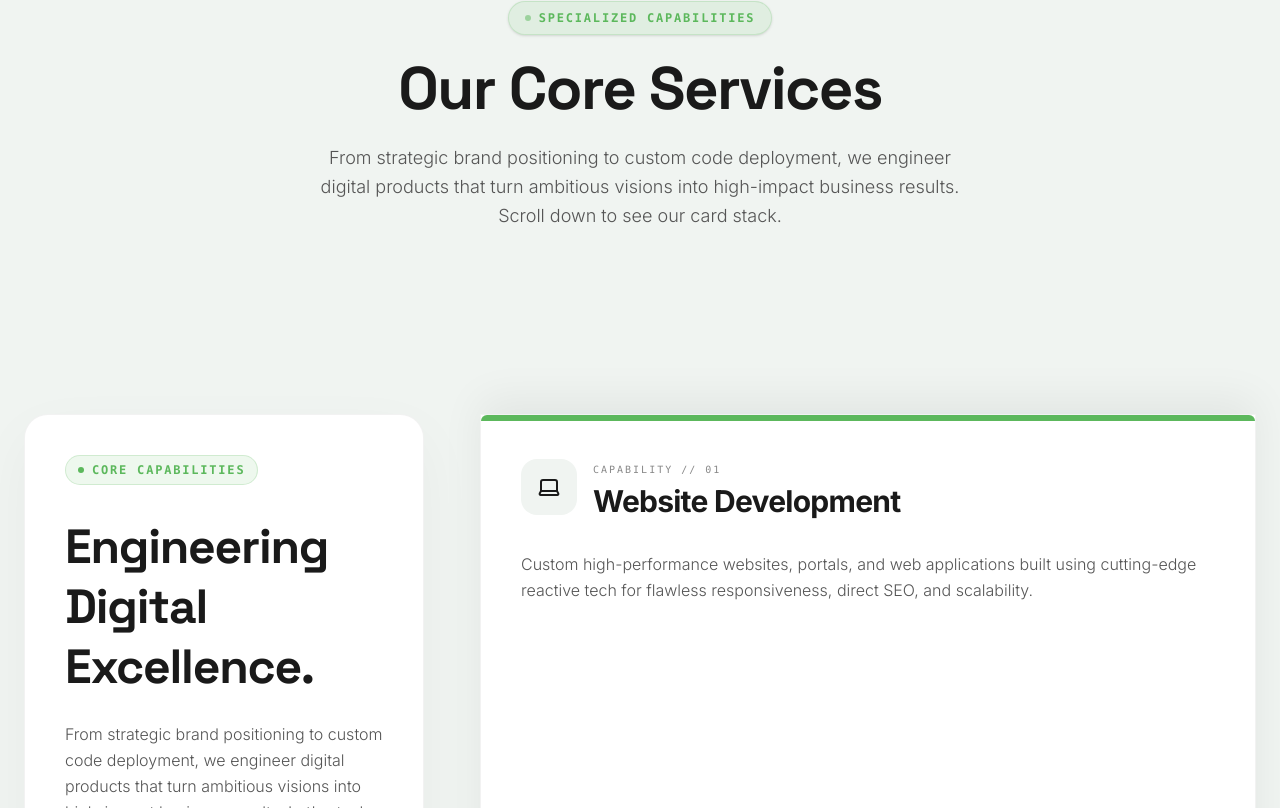
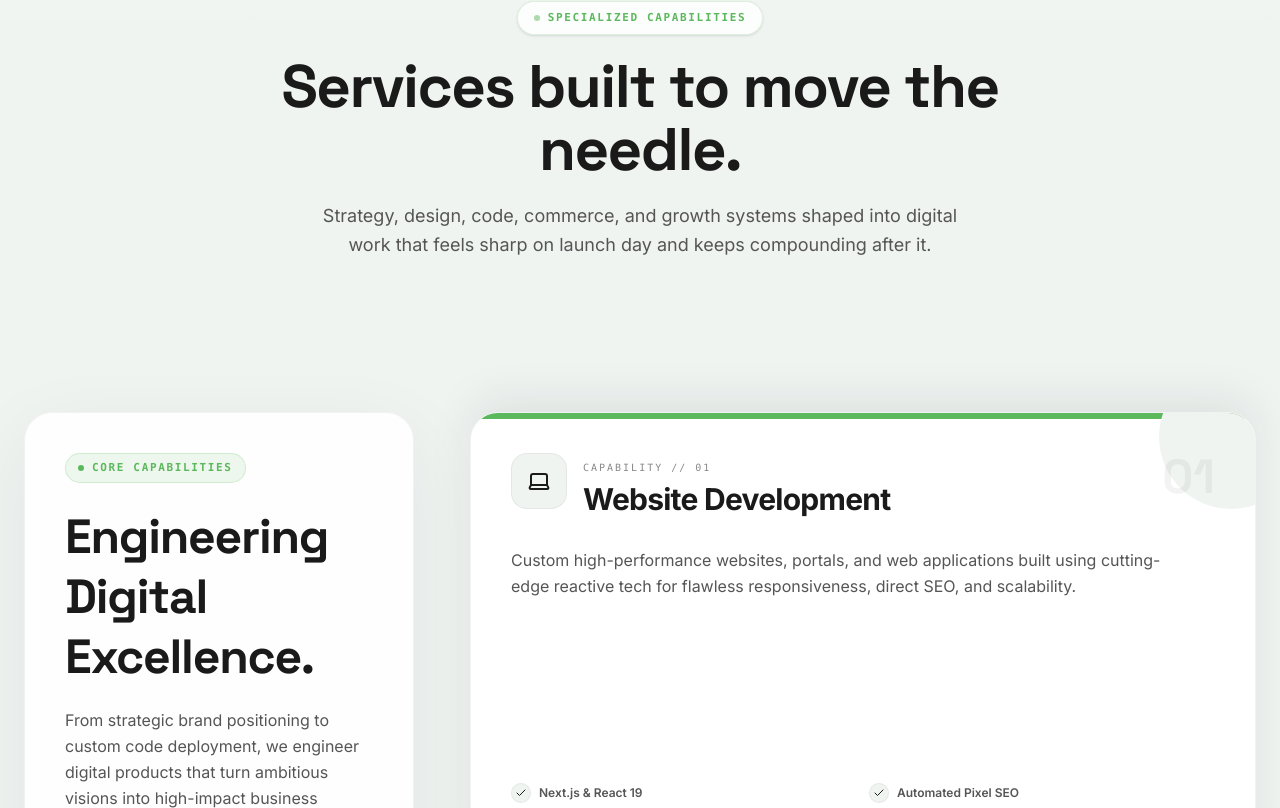
Before and after one commit to Abrafayansari/dexsol, a React (Vite) app: page / in a window 1280 px wide. Shown: the part 1972-2780 px from the top of the page. Built offline with nearby package versions, Linux system fonts and the light colour scheme.

Commit message:
service cards changed

```diff
--- a/src/components/ServiceStack.tsx
+++ b/src/components/ServiceStack.tsx
@@ -88,28 +88,40 @@ export default function ServiceStack() {
     if (!sectionRef.current || cards.length === 0) return;
 
     let ctx = gsap.context(() => {
-      // Set initial positions: all cards except first start below the viewport
-      gsap.set(cards.slice(1), { y: () => window.innerHeight });
+      const mm = gsap.matchMedia();
+
+      mm.add("(min-width: 768px)", () => {
+        gsap.set(cards.slice(1), { y: () => Math.min(window.innerHeight * 0.72, 620) });
 
         const tl = gsap.timeline({
           scrollTrigger: {
             trigger: sectionRef.current,
             pin: true,
-          start: "top 15%",
-          end: `+=${cards.length * 100}%`, // Scroll distance mapped to array length
-          scrub: 1, // Smooth scrub
-          markers: false // set to true to debug
+            start: "top 12%",
+            end: `+=${cards.length * 58}%`,
+            scrub: 0.45,
+            invalidateOnRefresh: true,
+            markers: false
           }
         });
 
-      // Animate each sequential card from bottom of window to its stacked offset
         cards.forEach((card, i) => {
           if (i === 0) return;
           tl.to(card, {
-          y: i * 35, // This is the offset that forms the "stacking card" header peek
-          duration: 1,
-          ease: "none"
+            y: i * 28,
+            scale: 1 - (cards.length - i) * 0.008,
+            duration: 0.72,
+            ease: "power1.out"
           });
+        });
+
+        return () => {
+          tl.kill();
+        };
+      });
+
+      mm.add("(max-width: 767px)", () => {
+        gsap.set(cards, { clearProps: "transform" });
       });
     }, sectionRef);
 
@@ -119,86 +131,79 @@ export default function ServiceStack() {
   return (
     <div
       ref={sectionRef}
-      className="relative w-full max-w-7xl mx-auto px-6 pt-20 pb-[30vh] my-10 flex flex-col md:flex-row gap-10 md:gap-14 items-start"
+      className="relative w-full max-w-7xl mx-auto px-5 sm:px-6 pt-6 md:pt-14 pb-20 md:pb-[24vh] my-4 md:my-10 flex flex-col md:flex-row gap-8 md:gap-10 lg:gap-14 items-start"
     >
-      {/*
-        LEFT COLUMN ("Something to stay")
-        This acts as the sticky header block.
-      */}
-      <div className="w-full md:w-[350px] lg:w-[400px] shrink-0 sticky top-[15vh] bg-white border border-black/5 rounded-3xl p-8 lg:p-10 flex flex-col justify-between shadow-[0_20px_60px_rgba(0,0,0,0.04)]">
+      <div className="w-full md:w-[330px] lg:w-[390px] shrink-0 md:sticky md:top-[12vh] bg-white/90 border border-black/5 rounded-[28px] p-6 sm:p-8 lg:p-10 flex flex-col justify-between shadow-[0_24px_80px_rgba(17,24,39,0.07)] backdrop-blur">
         <div>
-          <div className="inline-flex items-center gap-2 px-3 py-1.5 rounded-full bg-brand-green/10 border border-brand-green/20 text-brand-green text-xs font-mono font-bold uppercase tracking-[0.15em] mb-8">
+          <div className="inline-flex items-center gap-2 px-3 py-1.5 rounded-full bg-brand-green/10 border border-brand-green/20 text-brand-green text-[11px] font-mono font-bold uppercase tracking-[0.15em] mb-6">
             <span className="w-1.5 h-1.5 rounded-full bg-brand-green animate-pulse" />
             <span>Core Capabilities</span>
           </div>
-          <h2 className="text-4xl lg:text-5xl font-display font-bold text-brand-dark tracking-tight leading-tight mb-6">
+          <h2 className="text-3xl sm:text-4xl lg:text-5xl font-display font-bold text-brand-dark tracking-tight leading-tight mb-5">
             Engineering Digital Excellence.
           </h2>
-          <p className="text-brand-text-light text-sm lg:text-base leading-relaxed font-light mb-8">
+          <p className="text-brand-text-light text-sm lg:text-base leading-relaxed mb-7">
             From strategic brand positioning to custom code deployment, we engineer digital products that turn ambitious visions into high-impact business results. Let's stack the odds in your favor.
           </p>
         </div>
         <a
           href="#contact"
-          className="group inline-flex items-center gap-2 self-start px-5 py-3 rounded-xl bg-brand-dark text-white hover:bg-brand-green transition-colors duration-300 text-xs font-bold uppercase tracking-wider shadow-lg"
+          className="group inline-flex items-center gap-2 self-start px-5 py-3 rounded-xl bg-brand-dark text-white hover:bg-brand-green hover:text-brand-dark transition-colors duration-300 text-xs font-bold uppercase tracking-wider shadow-lg"
         >
           <span>Work With Us</span>
           <ArrowRight className="w-4 h-4 transition-transform duration-300 group-hover:translate-x-1" />
         </a>
       </div>
 
-      {/*
-        RIGHT COLUMN (Stacking Cards)
-        They perfectly stack visually due to CSS grid-area.
-      */}
-      <div className="relative w-full flex-1 grid mt-10 md:mt-0" style={{ gridTemplateRows: '1fr' }}>
+      <div className="relative w-full flex-1 grid gap-5 md:gap-0 mt-2 md:mt-0" style={{ gridTemplateRows: '1fr' }}>
         {SERVICES_DATA.map((service, i) => (
           <div
             key={service.id}
-            ref={el => cardsRef.current[i] = el}
-            className="w-full p-8 md:p-10 shadow-[0_-15px_40px_rgba(0,0,0,0.06)] border border-black/5 flex flex-col will-change-transform bg-white"
+            ref={el => {
+              cardsRef.current[i] = el;
+            }}
+            className="relative w-full overflow-hidden rounded-[28px] p-6 sm:p-8 md:p-10 shadow-[0_18px_55px_rgba(17,24,39,0.08)] md:shadow-[0_-14px_44px_rgba(17,24,39,0.08)] border border-black/5 flex flex-col will-change-transform bg-white md:[grid-area:1/1/2/2]"
             style={{
-              gridArea: "1 / 1 / 2 / 2", // Cards stack perfectly on each other in HTML
               zIndex: i + 1,
-              height: "480px"
+              minHeight: "clamp(390px, 58vh, 500px)"
             }}
           >
-            {/* Top Glowing Trim */}
-            <div className={`absolute top-0 left-0 w-full h-1.5 rounded-t-full ${service.gradient}`} />
+            <div className={`absolute top-0 left-0 w-full h-1.5 ${service.gradient}`} />
+            <div className="absolute -right-12 -top-12 h-36 w-36 rounded-full bg-brand-bg pointer-events-none" />
 
-            {/* Header */}
-            <div className="flex items-center justify-between mb-8">
-              <div className="flex items-center gap-4">
-                <div className={`w-14 h-14 rounded-2xl flex items-center justify-center bg-brand-bg text-brand-dark`}>
+            <div className="relative flex items-start justify-between gap-4 mb-7">
+              <div className="flex items-start gap-4 min-w-0">
+                <div className="w-12 h-12 sm:w-14 sm:h-14 rounded-2xl flex shrink-0 items-center justify-center bg-brand-bg text-brand-dark border border-black/5">
                   {service.icon}
                 </div>
-                <div>
+                <div className="min-w-0">
                   <span className="text-[10px] text-brand-text-muted font-mono tracking-[0.2em] uppercase">
                     CAPABILITY // {service.num}
                   </span>
-                  <h3 className="text-2xl lg:text-3xl font-bold text-brand-dark tracking-tight mt-1">
+                  <h3 className="text-2xl lg:text-3xl font-bold text-brand-dark tracking-tight mt-1 leading-tight">
                     {service.title}
                   </h3>
                 </div>
               </div>
+              <span className="hidden sm:block font-display text-5xl font-bold text-brand-dark/5 leading-none">
+                {service.num}
+              </span>
             </div>
 
-            {/* Content */}
-            <p className="text-brand-text-light text-base font-light leading-relaxed mb-8 flex-1">
+            <p className="relative text-brand-text-light text-sm sm:text-base leading-relaxed mb-7 flex-1 max-w-2xl">
               {service.desc}
             </p>
 
-            {/* Features Footer */}
-            {/* <div className="grid grid-cols-2 gap-4 mt-auto">
+            <div className="relative grid grid-cols-1 sm:grid-cols-2 gap-3 mt-auto">
               {service.features.map((feature, fi) => (
-                <div key={fi} className="flex items-center gap-2 text-xs text-brand-text-muted font-medium">
-                  <span className="w-5 h-5 rounded-full flex items-center justify-center bg-brand-bg border border-black/5">
+                <div key={fi} className="flex items-center gap-2 text-xs text-brand-text-light font-semibold min-w-0">
+                  <span className="w-5 h-5 rounded-full flex shrink-0 items-center justify-center bg-brand-bg border border-black/5">
                     <Check className="w-3 h-3 text-brand-dark" />
                   </span>
-                  <span className="truncate">{feature}</span>
+                  <span className="min-w-0 truncate">{feature}</span>
                 </div>
               ))}
-            </div> */}
+            </div>
 
           </div>
         ))}
--- a/src/components/Services.tsx
+++ b/src/components/Services.tsx
@@ -6,28 +6,24 @@ import ServiceStack from "./ServiceStack";
 export default function Services() {
   return (
     <section id="services" className="relative bg-brand-bg overflow-hidden">
+      <div className="absolute inset-x-0 top-0 h-40 bg-gradient-to-b from-white/50 to-transparent pointer-events-none" />
 
-      {/* Header section with generous negative space and cinematic typography */}
-      <div className="w-full text-center max-w-4xl mx-auto px-6 pt-32 pb-16 relative z-10">
+      <div className="w-full text-center max-w-4xl mx-auto px-5 sm:px-6 pt-24 md:pt-32 pb-10 md:pb-14 relative z-10">
 
-        {/* Animated ambient tag */}
-        <div className="inline-flex items-center gap-2 px-4 py-2 rounded-full bg-brand-green/10 border border-brand-green/20 text-brand-green text-xs font-mono font-bold uppercase tracking-[0.15em] mb-6 shadow-sm">
+        <div className="inline-flex items-center gap-2 px-4 py-2 rounded-full bg-white/80 border border-brand-green/20 text-brand-green text-[11px] font-mono font-bold uppercase tracking-[0.15em] mb-5 shadow-sm backdrop-blur">
           <span className="w-1.5 h-1.5 rounded-full bg-brand-green animate-pulse" />
           <span>Specialized Capabilities</span>
         </div>
 
-        {/* Main Section Header */}
-        <h2 className="font-display text-4xl md:text-5xl lg:text-6xl font-bold tracking-tight text-brand-dark mb-6">
-          Our Core Services
+        <h2 className="font-display text-4xl sm:text-5xl lg:text-6xl font-bold tracking-tight text-brand-dark mb-5 leading-[1.05]">
+          Services built to move the needle.
         </h2>
 
-        {/* Elegant Description */}
-        <p className="text-brand-text-light text-sm md:text-base lg:text-lg leading-relaxed max-w-2xl mx-auto font-light">
-          From strategic brand positioning to custom code deployment, we engineer digital products that turn ambitious visions into high-impact business results. Scroll down to see our card stack.
+        <p className="text-brand-text-light text-sm md:text-base lg:text-lg leading-relaxed max-w-2xl mx-auto">
+          Strategy, design, code, commerce, and growth systems shaped into digital work that feels sharp on launch day and keeps compounding after it.
         </p>
       </div>
 
-      {/* Cinematic Stacking Cards Component */}
       <div className="w-full relative z-10">
         <ServiceStack />
       </div>
```
Lines whose indentation alone changed are shown as unchanged.
